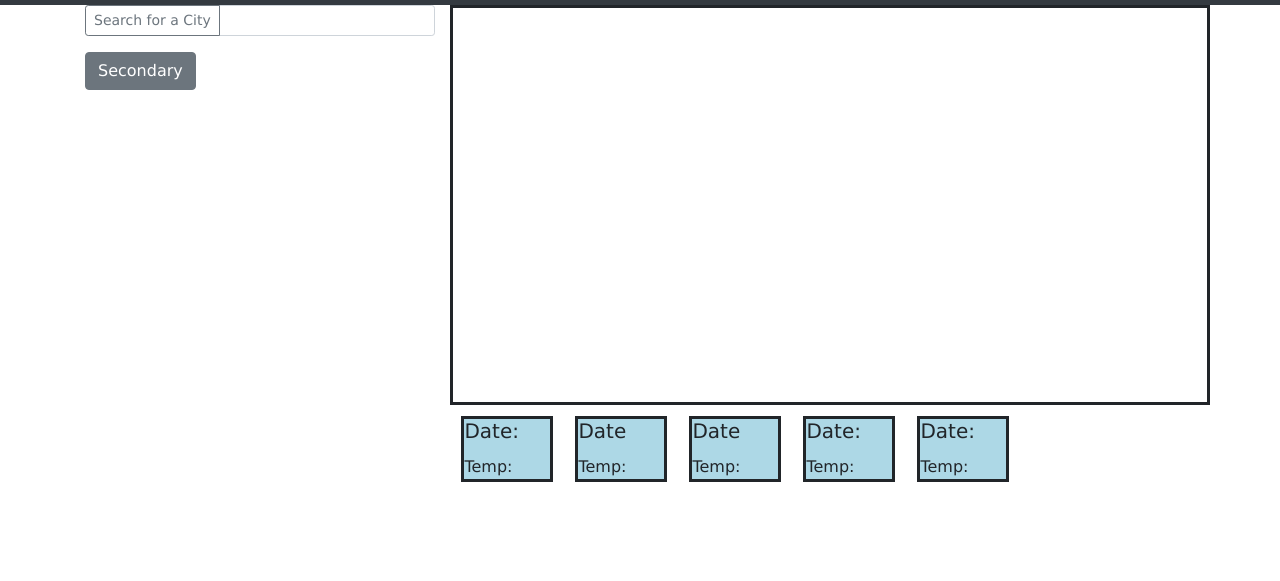
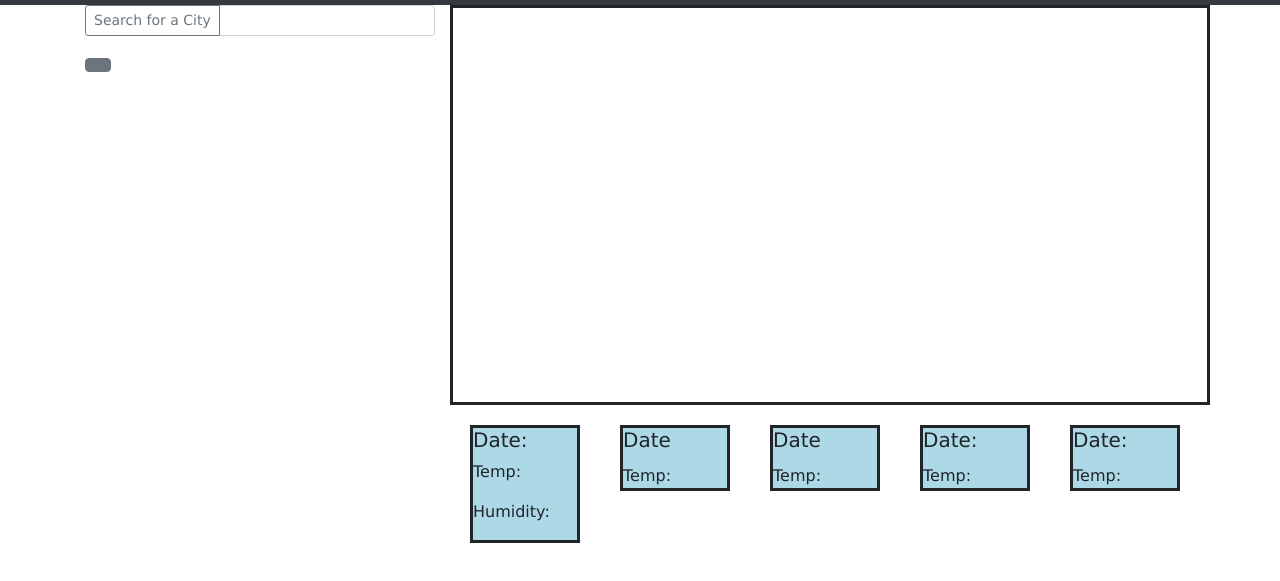
Before and after one commit to corielynch/6th_homework, a plain HTML site: page index.html in a window 1280 px wide. Shown: the part 51-632 px from the top of the page. Drawn offline with nearby package versions, Linux system fonts and the light colour scheme.

Commit message:
Added first day of 5 day forecast- temp, humidity, date

```diff
--- a/index.html
+++ b/index.html
@@ -31,7 +31,7 @@
               aria-describedby="button-addon1">
         </div>
         <div class= "history">
-          <button type="button" class="btn btn-secondary">Secondary</button>
+          <button type="button" class="btn btn-secondary" id= "historybtn"></button>
         </div>
       </div>
 
@@ -45,32 +45,34 @@
           <div class="uv-index-display"></div>
         </div>
         <div class="row">
-          <div class="card-one" style="width: 18rem;">
-            <div class="card-body">
+          <div class="card-body" style="width: 18rem;">
+            <div class="card-one">
+              <h5 class="card-date">Date:</h5>
+              <p class="card-temp">Temp:</p>
+              <p class="card-humidity">Humidity:</p>
+
+            </div>
+          </div>
+          <div class="card-body" style="width: 18rem;">
+            <div class="card-two">
+              <h5 class="card-title">Date</h5>
+              <p class="card-text">Temp:</p>
+            </div>
+          </div>
+          <div class="card-body" style="width: 18rem;">
+            <div class="card-three">
+              <h5 class="card-title">Date</h5>
+              <p class="card-text">Temp:</p>
+            </div>
+          </div>
+          <div class="card-body" style="width: 18rem;">
+            <div class="card-four">
               <h5 class="card-title">Date:</h5>
               <p class="card-text">Temp:</p>
             </div>
           </div>
-          <div class="card-two" style="width: 18rem;">
-            <div class="card-body">
-              <h5 class="card-title">Date</h5>
-              <p class="card-text">Temp:</p>
-            </div>
-          </div>
-          <div class="card-three" style="width: 18rem;">
-            <div class="card-body">
-              <h5 class="card-title">Date</h5>
-              <p class="card-text">Temp:</p>
-            </div>
-          </div>
-          <div class="card-four" style="width: 18rem;">
-            <div class="card-body">
-              <h5 class="card-title">Date:</h5>
-              <p class="card-text">Temp:</p>
-            </div>
-          </div>
-          <div class="card-five" style="width: 18rem;">
-            <div class="card-body">
+          <div class="card-body" style="width: 18rem;">
+            <div class="card-five">
               <h5 class="card-title">Date:</h5>
               <p class="card-text">Temp:</p>
             </div>
--- a/script.js
+++ b/script.js
@@ -1,8 +1,7 @@
 $(document).ready(function () {
-  $(".btn").click(function(){
+  $("#button-addon1").click(function(){
     event.preventDefault();
     var city = $(".form-control").val();
-
     var APIKey = "438d21396eadb2777d54f41c8be79e21";
 
 //URL for City, Temp, Humidity, Wind Speed
@@ -10,22 +9,44 @@ $(document).ready(function () {
 
 
 
-//AJAX call
+//AJAX call for City, Temp, Humidity, Wind Speed
     $.ajax({
         url: queryURL,
         method: "GET",
         datatype: "JSON"
       })
 
+//Retrieving forecast data
       .then(function(response) {
-        console.log(response)
+        console.log(response.list)
 
-  // Transfer content to HTML
-  $(".card-body-main").html("<h1>" + response.city.name + " Weather Details</h1>");
+        for (let i=0; i < response.list.length; i++) {
+          var item = (response.list[i]);
 
-  // Convert the temp to fahrenheit
+          if (item.dt_txt.indexOf("12:00:00") != -1) {
+            var date = new Date(item.dt_txt);
+            $(".card-one .card-date").text("Date: " + date);
+
+            var temp = (item.main.temp - 273.15) * 1.80 + 32;
+            $(".card-temp").text("Temp: " + temp.toFixed(2)+ "°F");
+
+            var humidity = (item.main.humidity);
+            $(".card-humidity").text("Humidity: " + humidity + "%");
+          }
+
+//For loop for days 2-5 of forecast
+          for (let i=0; i < response.list.length; i++)
+
+
+
+
+
+
+// Convert the Temp to Fahrenheit
 var tempF = (response.list[0].main.temp - 273.15) * 1.80 + 32;
 
+// Transfer content to HTML
+$(".card-body-main").html("<h1>" + response.city.name + " Weather Details</h1>");
 
 $(".temperature-display").text("Temp: " + tempF.toFixed(2)+ "°F");
 
@@ -33,12 +54,12 @@ $(".humidity-display").text("Humidity: " + response.list[0].main.humidity + " %"
 
 $(".wind-speed-display").text("Wind speed: " + response.list[0].wind.speed + " MPH");
 
-    //URL for UV Index
+//URL for UV Index
     var lat = response.city.coord.lat;
     var lon = response.city.coord.lon;
     var uvIndexURL = "http://api.openweathermap.org/data/2.5/uvi?appid=" + APIKey + "&lat=" + lat + "&lon=" + lon;
 
-    //AJAX call for UV Index
+//AJAX call for UV Index
     $.ajax({
       url: uvIndexURL,
       method: "GET",
@@ -46,22 +67,16 @@ $(".wind-speed-display").text("Wind speed: " + response.list[0].wind.speed + " M
     })
 
     .then(function(response) {
-      console.log(response)
 
 
       $(".uv-index-display").text("UV Index: " + response.value + " %");
-      console.log(response.value);
 
+      });
+    }});
 
-
-        // add temp content to html
-        // $(".tempF").text("Temperature (F) " + tempF.toFixed(2));
-
-  //       Saves input info to local storage
+    //       Saves input info to local storage
   // $(".description9am").val(localStorage.getItem("#btn9am"))
 
 
-      });
-    });
 })
 });
--- a/style.css
+++ b/style.css
@@ -31,20 +31,21 @@ body {
 }
 
 .card-one, .card-two, .card-three, .card-four, .card-five {
-    float: right;
-    max-width: 15%;
-    max-height: 15%;
-    min-width: 100px;
-    justify-items: stretch;
+    border-style: solid;
+
+    background-color: lightblue
 
 
 }
 
 .card-body {
-    border-style: solid;
-    margin: 10%;
+    /* /* margin: 10%;
     padding: 0%;
-    background-color: lightblue
+    float: right; */
+    max-width: 15%;
+    max-height: 15%;
+    min-width: 150px;
+    justify-items: stretch;
 
 }
 
```
